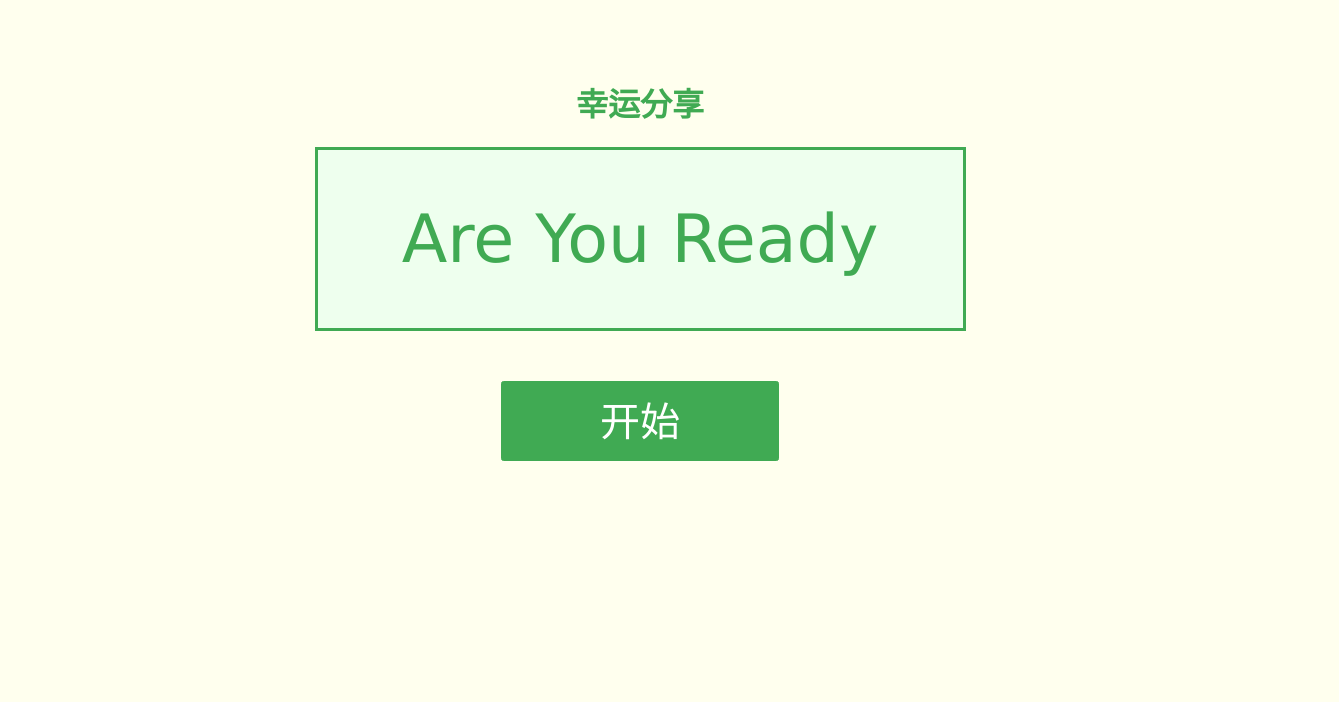
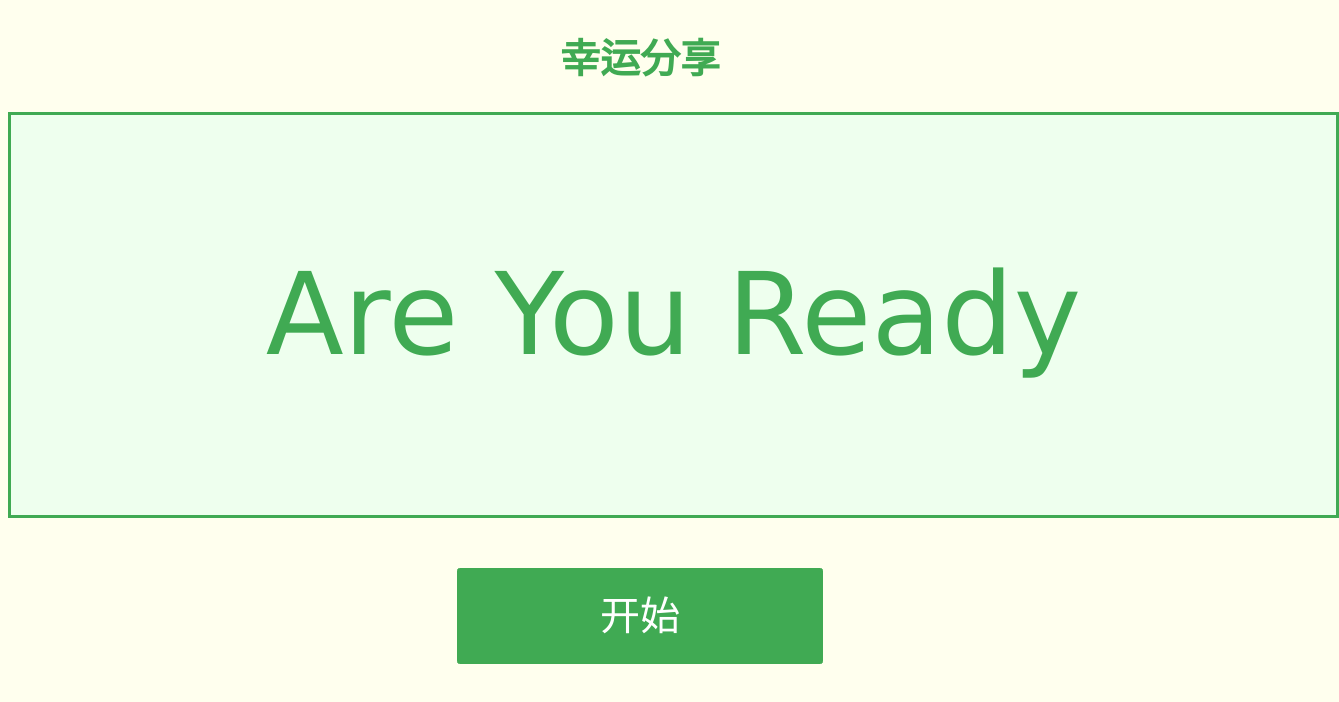
Before and after one commit to 837414750/837414750.github.io, a plain HTML site: page christmas/index.html in a window 1280 px wide. Shown: the whole page, 1339 px wide, since content can reach past the window. Drawn offline with Linux system fonts and the light colour scheme.

Commit message:
index.html

```diff
--- a/christmas/index.html
+++ b/christmas/index.html
@@ -8,18 +8,18 @@
 </head>
 <body>
 <style type="text/css">
-body{background-color:#ffe;text-align:center;padding-top:50px;overflow:auto;}
-#Result{border:3px solid #40AA53;margin:0 auto;text-align:center;width:645px;padding:50px 0;background:#efe;}
-#ResultNum{font-size:50pt;font-family:Verdana}
+body{background-color:#ffe;text-align:center;overflow:auto;}
+#Result{border:3px solid #40AA53;margin:0 auto;text-align:center;width:1325px;background:#efe;height: 400px;line-height: 400px;}<!-- padding:80px 0; -->
+<!-- #ResultNum{font-size:114px;font-family:Verdana} -->
 #Button{margin:50px 0 0 0;}
 #Button input{font-size:40px;padding:0 50px;}
-#btn{background-color:#40AA53;border:1px solid #40AA53;width:22%;height:80px;margin:0em auto;font-size:1em;border-radius:2.5px;-moz-border-radius:2.5px;-webkit-border-radius:2.5px;color:#FFF;line-height: 80px;}
+#btn{background-color:#40AA53;border:1px solid #40AA53;width:29%;height:96px;margin:0em auto;font-size:1em;border-radius:2.5px;-moz-border-radius:2.5px;-webkit-border-radius:2.5px;color:#FFF;line-height: 80px;}
 </style>
 
-<h1 style="color:#40AA53">幸运分享</h1>
+<h1 style="color:#40AA53;font-size: 40px;">幸运分享</h1>
 
 <div id="Result" style="color:#40AA53">
-	<span id="ResultNum">Are You Ready</span>
+	<span id="ResultNum" style="font-size:114px;font-family:Verdana">Are You Ready</span>
 </div>
 
 <div id="Button">
```
